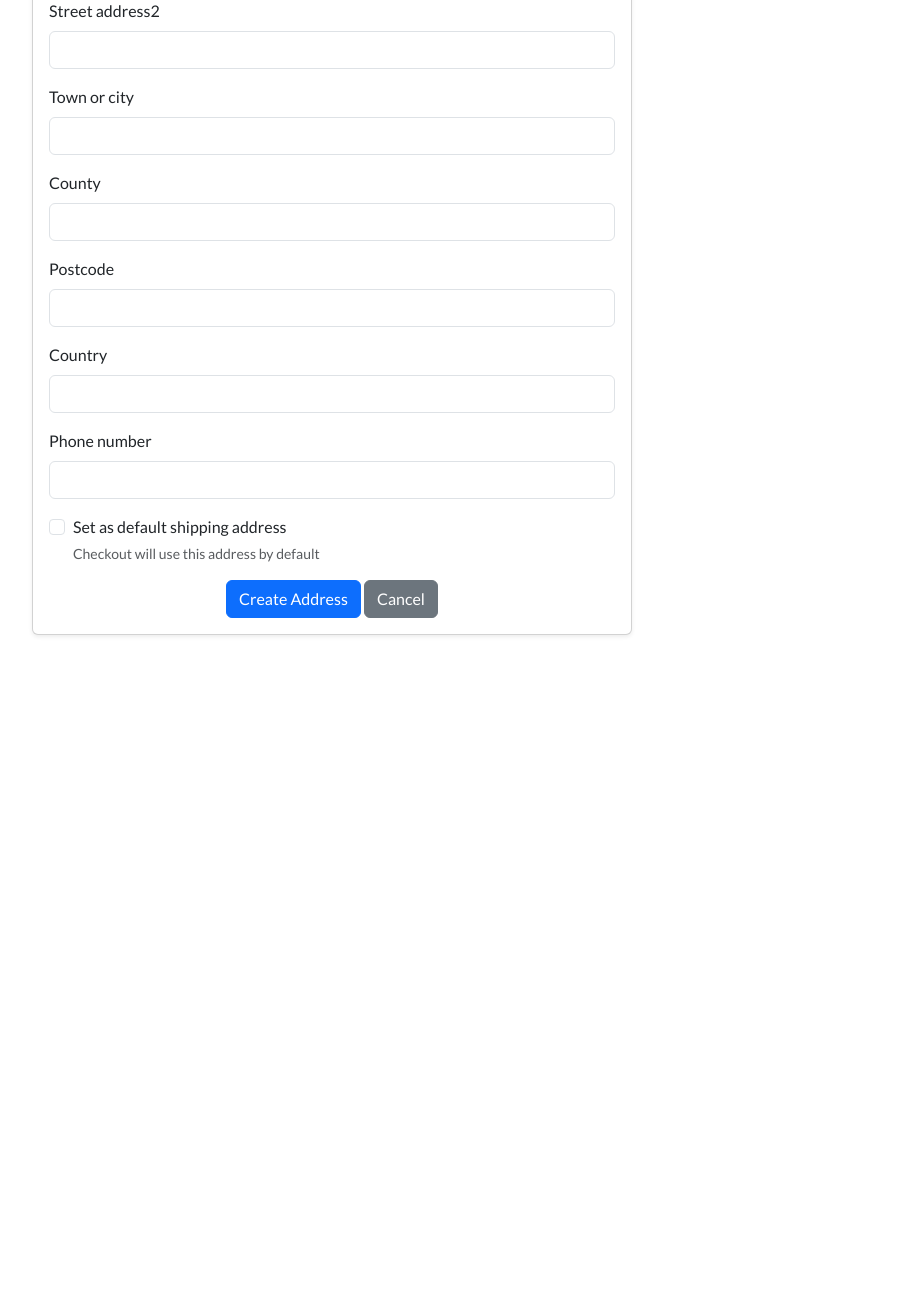
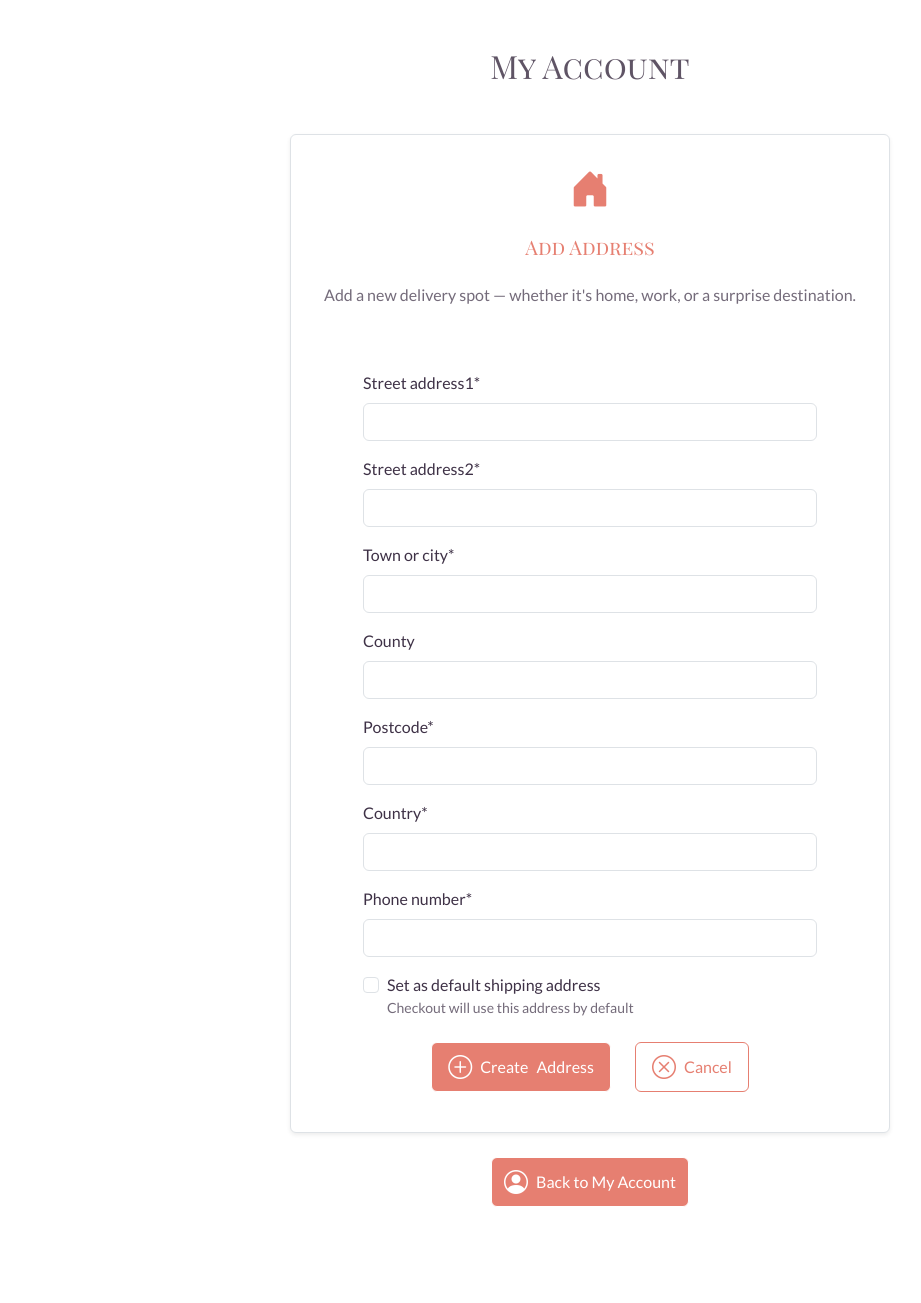
Before and after one commit to tayapro/gerbet-and-co, a Django app: page /accounts/account/address/create/ in a window 1280 px wide. Shown: the part 303-1606 px from the top of the page, without its empty margins (50-971 px from the left). Before the commit the page ends 939 px from the top, so only its background shows below. Run offline with Django 5.2, Linux system fonts and the light colour scheme; the visitor is signed in with stand-in values (Sample User, id 1); some libraries are stand-ins or nearby versions.

Commit message:
feat(address): improve create/update address layout
- Refine layout and CSS styles for the address create/update page.
- Update AddressForm validation.
- Revise address_create and address_update views to reflect
  latest validation and structure

```diff
--- a/accounts/forms.py
+++ b/accounts/forms.py
@@ -4,16 +4,30 @@ from django.contrib.auth.forms import (
     UserCreationForm
 )
 from django.contrib.auth.models import User
+from django.core.exceptions import ValidationError
 from django.core.validators import MinLengthValidator
+from django_countries.fields import CountryField
 from django_countries.widgets import CountrySelectWidget
+import re
 
 from .models import UserContactInfo
 
 
+def validate_phone(value):
+    """Validate phone number format: Allows + and 7-15 digits."""
+    phone_regex = re.compile(r"^\+?\d{7,15}$")
+    if not phone_regex.match(value):
+        raise ValidationError("Enter a valid phone number (7-15 digits, "
+                              "optional '+').")
+
+
 class UserRegistrationForm(UserCreationForm):
+    username = forms.CharField(min_length=2, required=True)
     email = forms.EmailField(required=True)
-    first_name = forms.CharField(max_length=30, required=False)
-    last_name = forms.CharField(max_length=30, required=False)
+    first_name = forms.CharField(min_length=2, required=True)
+    last_name = forms.CharField(min_length=2, required=True)
+    # password1 = forms.CharField(required=True)
+    # password2 = forms.CharField(required=True)
 
     class Meta:
         model = User
@@ -26,8 +40,8 @@ class UserRegistrationForm(UserCreationForm):
         placeholders = {
             "username": "Enter your username",
             "email": "Enter your email",
-            "first_name": "First name (optional)",
-            "last_name": "Last name (optional)",
+            "first_name": "First name",
+            "last_name": "Last name",
             "password1": "Enter your password",
             "password2": "Enter your password again",
         }
@@ -103,6 +117,41 @@ class UserProfileForm(forms.ModelForm):
 
 
 class AddressForm(forms.ModelForm):
+    street_address1 = forms.CharField(
+        required=True,
+        validators=[MinLengthValidator(2)],
+        widget=forms.TextInput(),
+    )
+    street_address2 = forms.CharField(
+        required=True,
+        validators=[MinLengthValidator(2)],
+        widget=forms.TextInput(),
+    )
+    town_or_city = forms.CharField(
+        required=True,
+        validators=[MinLengthValidator(2)],
+        widget=forms.TextInput(),
+    )
+    county = forms.CharField(
+        required=False,
+        widget=forms.TextInput(),
+    )
+    postcode = forms.CharField(
+        required=True,
+        validators=[MinLengthValidator(2)],
+        widget=forms.TextInput(),
+    )
+    country = CountryField(blank_label="Select country").formfield(
+        widget=CountrySelectWidget(attrs={
+            "class": "form-control",
+            "data-placeholder": "Select your country"
+        }),
+    )
+    phone_number = forms.CharField(
+        required=True,
+        validators=[validate_phone],
+        widget=forms.TextInput(),
+    )
     set_as_default = forms.BooleanField(
         required=False,
         label="Set as default shipping address",
@@ -116,12 +165,6 @@ class AddressForm(forms.ModelForm):
             "town_or_city", "county", "postcode",
             "country", "phone_number", "set_as_default"
         ]
-
-        widgets = {
-            "country": CountrySelectWidget(attrs={
-                "class": "form-control",
-            })
-        }
 
 
 class CustomPasswordResetForm(PasswordResetForm):
@@ -152,5 +195,5 @@ class CustomPasswordChangeForm(PasswordChangeForm):
 
     def __init__(self, *args, **kwargs):
         super().__init__(*args, **kwargs)
-        self.fields['new_password1'].label = "New password*"
-        self.fields['new_password2'].label = "New password confirmation*"
+        self.fields["new_password1"].label = "New password*"
+        self.fields["new_password2"].label = "New password confirmation*"
--- a/accounts/templates/accounts/address_form.html
+++ b/accounts/templates/accounts/address_form.html
@@ -1,23 +1,60 @@
 {% extends "base.html" %}
-
 {% load crispy_forms_tags %}
 
 {% block content %}
-<div class="container">
-    <h2 class="purple-text-75">{% if address %}Edit{% else %}Add{% endif %} Address</h2>
-    <div class="card-container">
-        <div class="card my-5 shadow-sm">
-            <div class="card-body">
-                <form method="post">
+<div class="container-fluid p-0 mx-auto" id="image-container">
+    <img src="https://res.cloudinary.com/stipaxa/image/upload/v1744210543/Gerbet_and_co/account.webp"
+    class="img-fluid" alt="Account banner image">
+</div>
+
+<section class="container my-5 pb-5">
+    <h2 class="text-center mb-5 purple-text-75">My Account</h2>
+
+    <div class="d-flex flex-column justify-content-center align-items-center gap-4">
+        <div class="card-container">
+            <div class="address-list-card card h-100 text-center p-4 shadow-sm border border-opacity-50">
+                <div class="mb-3">
+                    <i class="bi bi-house-door-fill fs-1 rose-silk-hover-100"></i>
+                </div>
+                <h5 class="mb-4 rose-silk-hover-100">
+                    {% if address %}Edit{% else %}Add{% endif %} Address
+                </h5>
+                <p class="purple-text-65">
+                    {% if address %}
+                        Update your details here so your treats always arrive right where they should.
+                    {% else %}
+                        Add a new delivery spot — whether it's home, work, or a surprise destination.
+                    {% endif %}
+                </p>
+
+                <form method="POST" id="address-form" class="mt-5 mb-3 px-md-5">
                     {% csrf_token %}
                     {{ form|crispy }}
-                    <div class="text-center">
-                        <button type="submit" class="btn btn-primary">{% if address %}Update{% else %}Create{% endif %} Address</button>
-                        <a href="{% url 'account' %}?tab={{tab}}" class="btn btn-secondary">Cancel</a>
+
+                    <div class="d-flex justify-content-center mt-4 gap-4 flex-wrap">
+                        <button type="submit" class="btn back-to-account-btn d-inline-flex align-items-center gap-2 px-3">
+                            {% if address %}
+                                <i class="bi bi-check-circle fs-4"></i>
+                                Update
+                            {% else %}
+                                <i class="bi bi-plus-circle fs-4"></i>
+                                <span>Create</span>
+                            {% endif %}
+                            <span>Address</span></button>
+                        <a href="{% url 'address_list' %}" class="btn profile-change-btn d-inline-flex align-items-center gap-2 px-3">
+                            <i class="bi bi-x-circle fs-4"></i>
+                            <span>Cancel</span>
+                        </a>
                     </div>
                 </form>
             </div>
         </div>
+        <div>
+            <a href="{% url 'account' %}" class="btn back-to-account-btn d-inline-flex align-items-center gap-2">
+                <i class="bi bi-person-circle fs-4"></i>
+                <span>Back to My Account</span>
+            </a>
+        </div>
     </div>
-</div>
+</section>
 {% endblock %}
--- a/accounts/templates/accounts/address_list.html
+++ b/accounts/templates/accounts/address_list.html
@@ -31,7 +31,7 @@
                                         <p class="mb-0 text-end" id="default-address-icon-wrapper" title="Default address"
                                            data-bs-toggle="tooltip" data-bs-placement="bottom"
                                            aria-label="Default address">
-                                            <i class="bi bi-geo-alt-fill text-warning fs-2 m-0 p-0"></i>
+                                            <i class="bi bi-house-door-fill text-warning fs-2 m-0 p-0"></i>
                                         </p>
                                     {% else %}
                                         <form method="post" action="{% url 'set_default_address' address.id %}"
@@ -45,7 +45,7 @@
                                                     title="Set as default"
                                                     data-bs-toggle="tooltip" data-bs-placement="bottom"
                                                     aria-label="Set as default">
-                                                <i class="bi bi-geo-alt text-warning fs-2 m-0 p-0"></i>
+                                                <i class="bi bi-house text-warning fs-2 m-0 p-0"></i>
                                             </button>
                                         </form>
                                     {% endif %}
--- a/accounts/templates/accounts/profile_edit.html
+++ b/accounts/templates/accounts/profile_edit.html
@@ -21,7 +21,7 @@
                     A little update? Your name and email can be refreshed here in moments.
                 </p>
 
-                <form method="POST" id="profile-edit-form" class="mt-5 mb-3 px-5">
+                <form method="POST" id="profile-edit-form" class="mt-5 mb-3 px-md-5">
                     {% csrf_token %}
                     {{ form|crispy }}
 
--- a/accounts/views.py
+++ b/accounts/views.py
@@ -155,24 +155,27 @@ def address_create(request):
     if request.method == "POST":
         form = AddressForm(request.POST)
         if form.is_valid():
-            address = form.save(commit=False)
-            address.user = request.user
-            if form.cleaned_data['set_as_default']:
-                UserContactInfo.objects.filter(
-                    user=request.user, is_default=True
-                ).update(is_default=False)
-                address.is_default = True
-            address.save()
-            messages.success(request, "New address added successfully.")
-            return redirect(f"{reverse('account')}?tab={Tabs.ADDRESS_BOOK}")
+            try:
+                address = form.save(commit=False)
+                address.user = request.user
+                if form.cleaned_data["set_as_default"]:
+                    UserContactInfo.objects.filter(
+                        user=request.user, is_default=True
+                    ).update(is_default=False)
+                    address.is_default = True
+                address.save()
+                messages.success(request, "New address added successfully.")
+                return redirect("address_list")
+            except Exception:
+                return render(request, "accounts/address_form.html",
+                              {"form": form})
+        else:
+            return render(request, "accounts/address_form.html",
+                          {"form": form})
     else:
         form = AddressForm()
 
-    context = {
-        "form": form,
-        "tab": Tabs.ADDRESS_BOOK,
-    }
-    return render(request, "accounts/address_form.html", context)
+    return render(request, "accounts/address_form.html", {"form": form})
 
 
 @login_required
@@ -190,7 +193,7 @@ def address_update(request, id):
     if request.method == "POST":
         form = AddressForm(request.POST, instance=address)
         if form.is_valid():
-            if form.cleaned_data['set_as_default']:
+            if form.cleaned_data["set_as_default"]:
                 UserContactInfo.objects.filter(
                     user=request.user, is_default=True
                 ).exclude(id=address.id).update(is_default=False)
@@ -199,7 +202,7 @@ def address_update(request, id):
                 address.is_default = False
             form.save()
             messages.success(request, "Address updated successfully.")
-            return redirect(f"{reverse('account')}?tab={Tabs.ADDRESS_BOOK}")
+            return redirect("address_list")
     else:
         form = AddressForm(instance=address, initial={
             "set_as_default": address.is_default
@@ -208,7 +211,6 @@ def address_update(request, id):
     context = {
         "form": form,
         "address": address,
-        "tab": Tabs.ADDRESS_BOOK,
     }
     return render(request, "accounts/address_form.html", context)
 
--- a/checkout/forms.py
+++ b/checkout/forms.py
@@ -8,7 +8,7 @@ import re
 from .models import Order, ShippingInfo
 
 
-def validate_phone_number(value):
+def validate_phone(value):
     """Validate phone number format: Allows + and 7-15 digits."""
     phone_regex = re.compile(r"^\+?\d{7,15}$")
     if not phone_regex.match(value):
@@ -34,7 +34,7 @@ class ShippingInfoForm(forms.ModelForm):
     )
     phone_number = forms.CharField(
         required=True,
-        validators=[validate_phone_number],
+        validators=[validate_phone],
         widget=forms.TextInput(),
     )
     street_address1 = forms.CharField(
--- a/checkout/views.py
+++ b/checkout/views.py
@@ -160,6 +160,7 @@ def handle_checkout_post(request, bag, order_id, currency):
 
     form = ShippingInfoForm(request.POST, user=request.user)
 
+    # Check following logic
     if not form.is_valid():
         logger.error("handle_checkout_post: form is invalid")
         return handle_invalid_form(request, form, currency)
--- a/static/css/base.css
+++ b/static/css/base.css
@@ -388,16 +388,18 @@ h5 {
     transform: scale(1.05);
 }
 
-/* Edit Profile and Password Update pages */
+/* Edit Profile, Address Create/Update and Password Update pages */
 #profile-edit-form label,
-#password-update-form label {
+#password-update-form label,
+#address-form label {
     text-align: left;
     display: block;
     color: var(--purple-90);
 }
 
 #profile-edit-form input.form-control,
-#password-update-form input.form-control {
+#password-update-form input.form-control,
+#address-form input.form-control {
     color: var(--purple-65);
 }
 
@@ -405,6 +407,17 @@ h5 {
 #password-update-form #id_new_password2_helptext {
     text-align: start;
     color: var(--purple-65);
+}
+
+#id_set_as_default_helptext {
+    text-align: start;
+    color: var(--purple-65);
+    margin-top: 0px;
+}
+
+#address-form .invalid-feedback,
+#div_id_country {
+    text-align: start;
 }
 
 /* Address list page */
```
